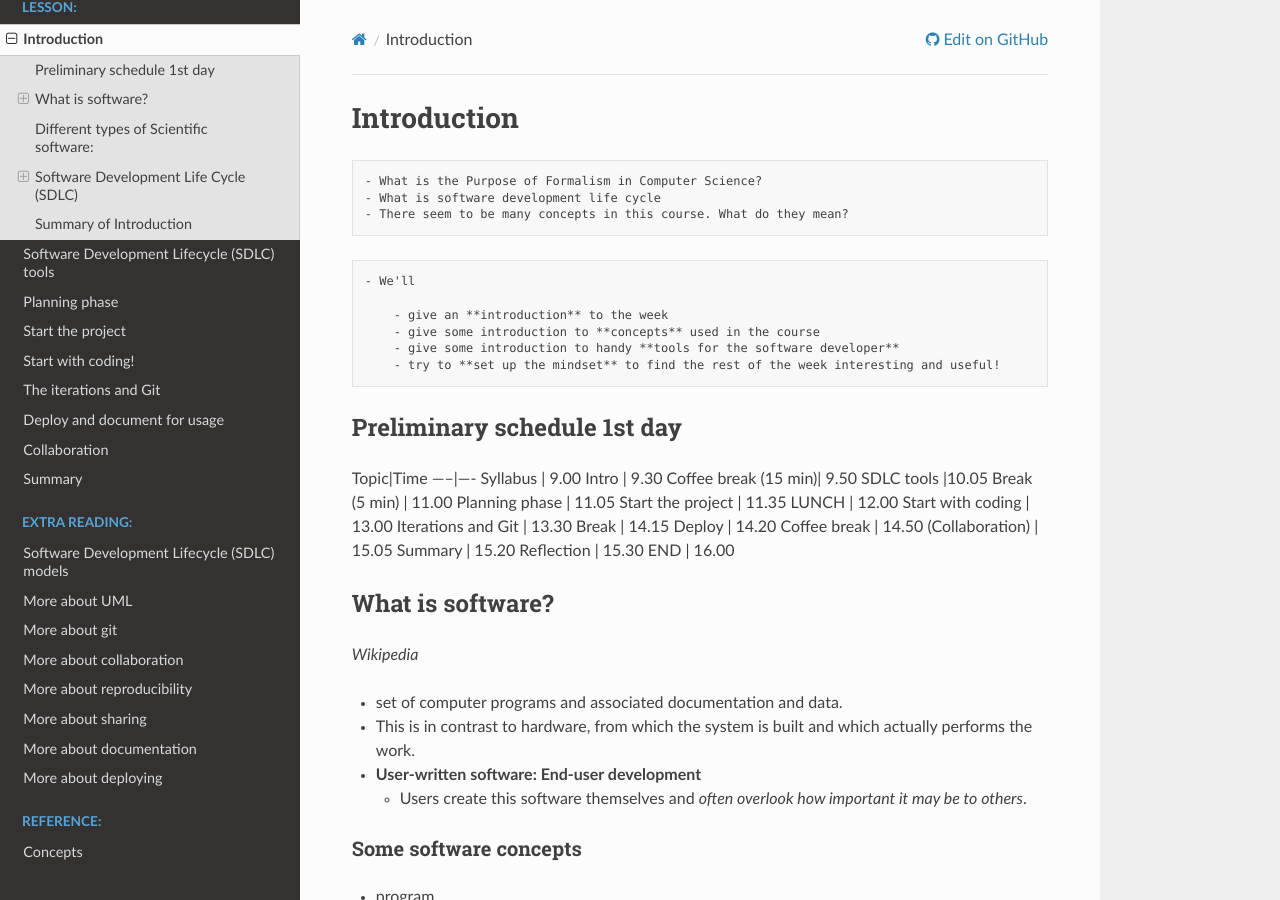
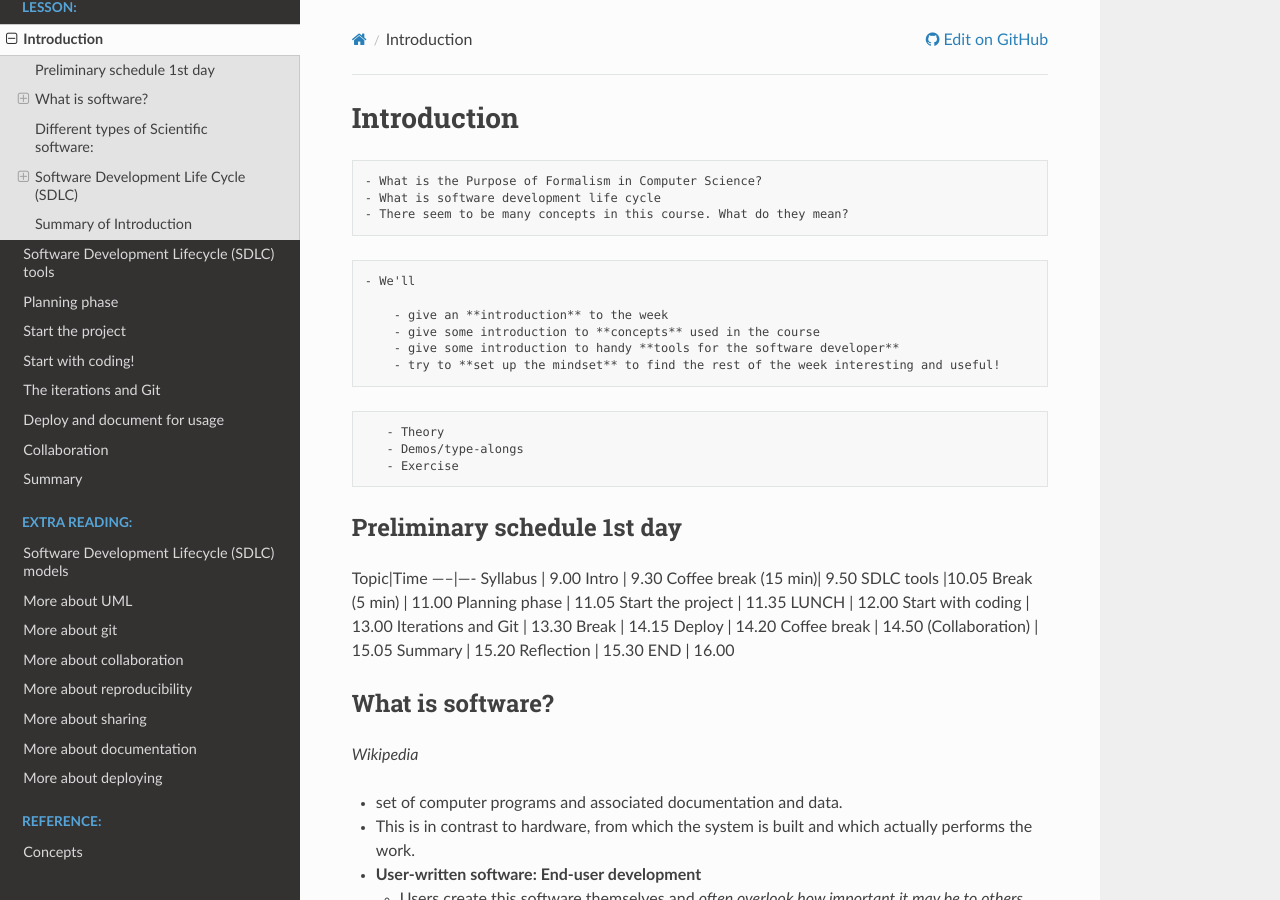
Before and after one commit to UPPMAX/programming_formalisms_intro, a Sphinx documentation site: the page built from doc/intro.md, in a window 1280 px wide and 900 px high. Built offline with Sphinx 7.4.7 and the Read the Docs theme 2.0.0, drawn with Linux system fonts in a browser that asks for light colours; pages that are not in the unit, such as notebooks, are missing from menus.

Commit message:
Update intro.md

````diff
--- a/doc/intro.md
+++ b/doc/intro.md
@@ -13,8 +13,15 @@
     - give some introduction to **concepts** used in the course
     - give some introduction to handy **tools for the software developer**
     - try to **set up the mindset** to find the rest of the week interesting and useful!
+```
 
+```{instructor-note}
+   - Theory
+   - Demos/type-alongs
+   - Exercise
 ```
+
+
 ## Preliminary schedule 1st day
 
 Topic|Time
````
